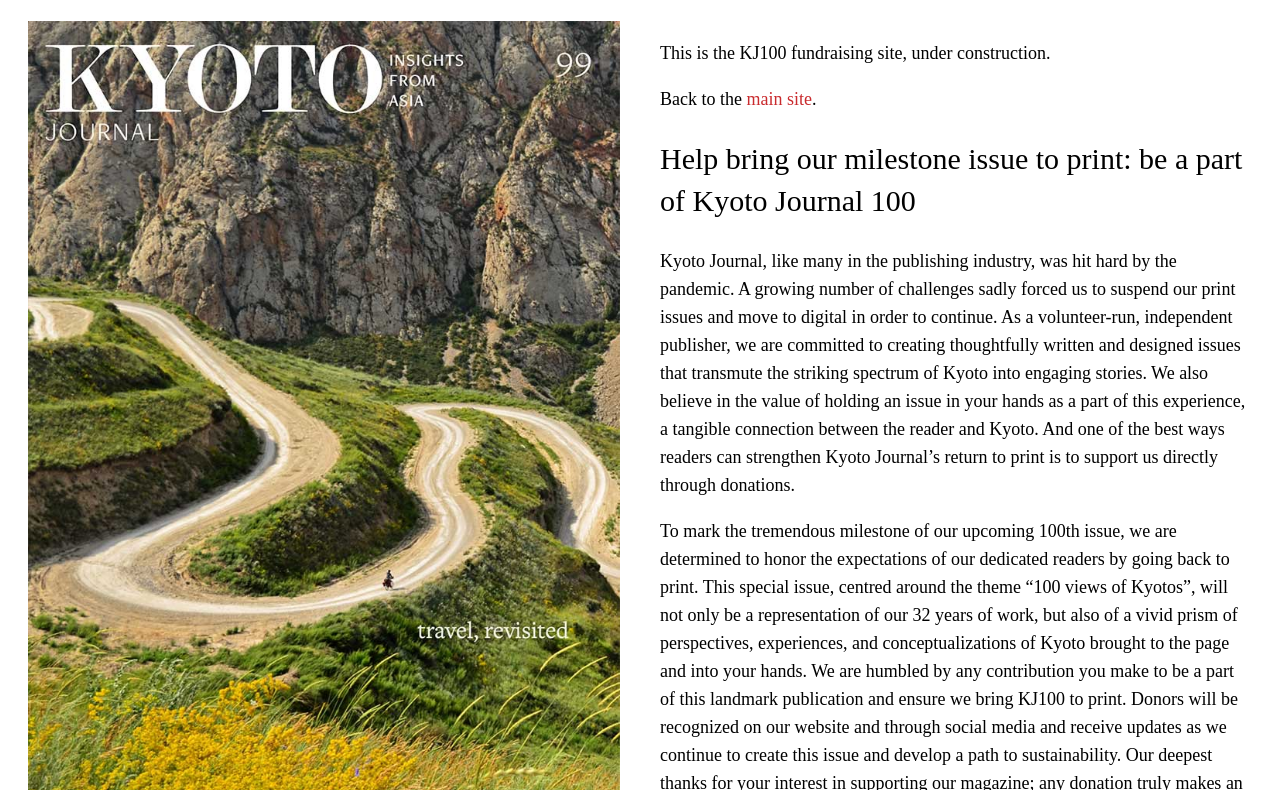
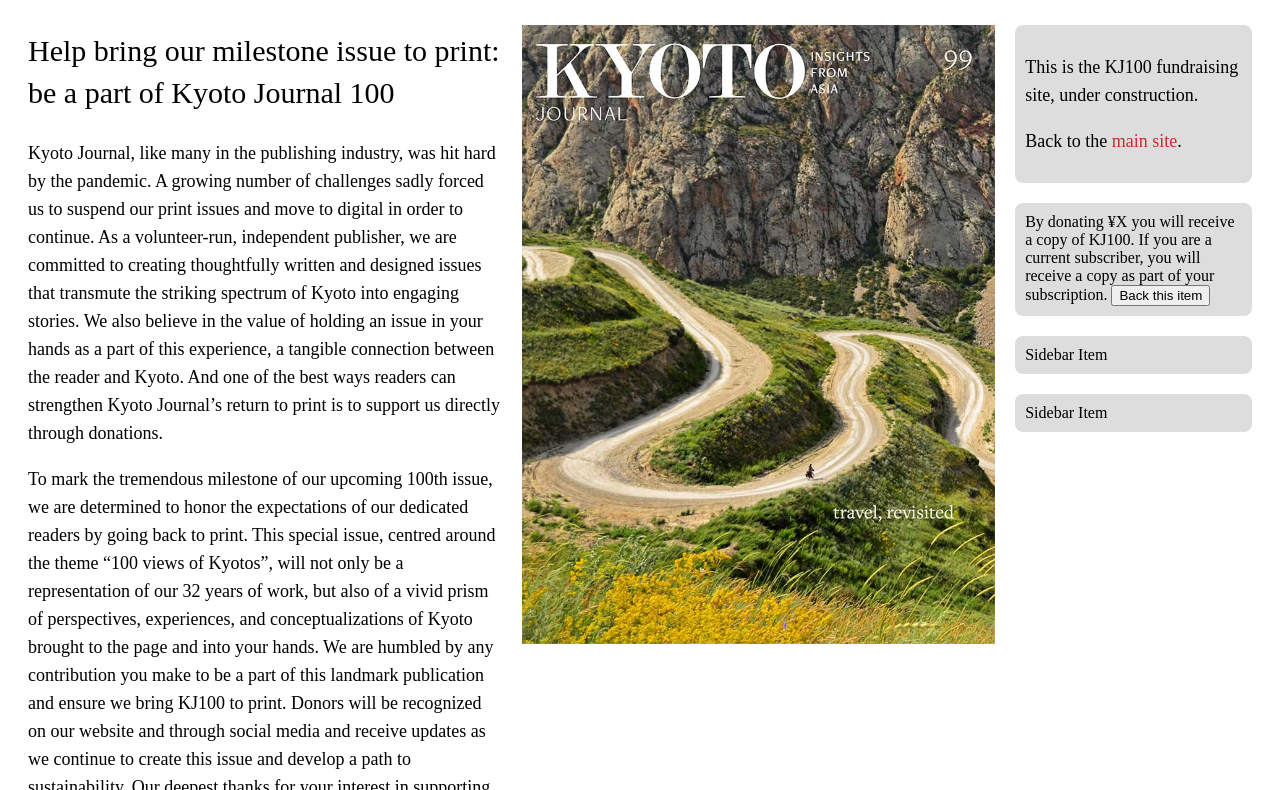
Before and after one commit to hermosawave/KJ100, a plain HTML site: page index.html in a window 1280 px wide. Shown: the part 162-952 px from the top of the page. Drawn offline with Linux system fonts and the light colour scheme; a web font is replaced by a local one.

Commit message:
added things to buy

```diff
--- a/index.html
+++ b/index.html
@@ -8,7 +8,7 @@
 </head>
 <body>
     <div class="menubar">
-        <img class="logo" src="KJ-logo-black.png"/>
+        <a href="https://kyotojournal.org/"><img class="logo" src="KJ-logo-black.png"/></a>
         <nav>
             <ul>
             <li><a href="https://kyotojournal.org/">Home</a></li>
@@ -24,14 +24,11 @@
     </div>
     <h1 class="center">Kyoto Journal 100</h1>
 
+
     <div class="mainbody">
-        <div class="mainbody_images">
-            <img class="featured_image" src="99Cover.jpg"/>
 
-        </div>
         <div class="mainbody_text">
-            <p>This is the KJ100 fundraising site, under construction.</p>
-            <p>Back to the <a href="https://kyotojournal.org/">main site</a>.</p>
+
             <h2>Help bring our milestone issue to print: be a part of Kyoto Journal 100</h2>
             <p>
                 Kyoto Journal, like many in the publishing industry, was hit hard by the pandemic. A growing number of challenges sadly forced us to suspend our print issues and move to digital in order to continue. As a volunteer-run, independent publisher, we are committed to creating thoughtfully written and designed issues that transmute the striking spectrum of Kyoto into engaging stories. We also believe in the value of holding an issue in your hands as a part of this experience, a tangible connection between the reader and Kyoto. And one of the best ways readers can strengthen Kyoto Journal’s return to print is to support us directly through donations.
@@ -42,7 +39,38 @@
             <p>
                 We are endlessly thankful to our subscribers and readers who have supported us for so long.
             </p>
+
+            <!-- Help Kyoto Journal  Celebrate our Milestone 100th Issue!
+Kyoto Journal is recognized worldwide for its superb print quality, embodying an essential Kyoto tradition of fine design. Since 2017 our all-volunteer team has made tremendous efforts to maintain this signature feature, producing nine beautiful print issues consecutively funded by subscriptions, book and back issue sales. Unfortunately the impact of the pandemic forced us to publish our two most recent issues (KJ 98 & 99) digitally.
+ To mark the milestone of our upcoming 100th issue, we are determined to honor the expectations of our dedicated readers by going back to print. Under the current circumstances, this means stretching KJ's financial resources to the limit.
+Please consider supporting us today with a small contribution. It will make a huge difference!
+[Current subscribers will receive KJ100 in print as part of their subscription; it will also be available for purchase through our website]
+-->
+        </div>
+        <div class="mainbody_images">
+            <img class="featured_image" src="99Cover.jpg"/>
+
+        </div>
+                <div class="sidebar">
+
+            <div class="sidebar_item">
+                <p>This is the KJ100 fundraising site, under construction.</p>
+                <p>Back to the <a href="https://kyotojournal.org/">main site</a>.</p>
+            </div>
+
+            <div class="sidebar_item">
+                By donating ¥X you will receive a copy of KJ100. If you are a current subscriber, you will receive a copy as part of your subscription.
+                <button>Back this item</button>
+            </div>
+
+           <div class="sidebar_item">
+                Sidebar Item
+            </div>
+             <div class="sidebar_item">
+                Sidebar Item
+            </div>
         </div>
     </div>
+
 </body>
 </html>
--- a/kj100.css
+++ b/kj100.css
@@ -112,6 +112,7 @@ img.logo {
 
 .mainbody {
     display: flex;
+    padding: 0 20px;
 }
 
 .mainbody_images {
@@ -120,7 +121,19 @@ img.logo {
 }
 
 .mainbody_text {
-    margin: 20px;
+
     width: 50%;
 
 }
+
+.sidebar {
+   width: 25%;
+
+}
+
+.sidebar_item {
+    background-color: #dddddd;
+    padding: 10px;
+    margin: 20px 0;
+    border-radius: 8px;
+}
```
